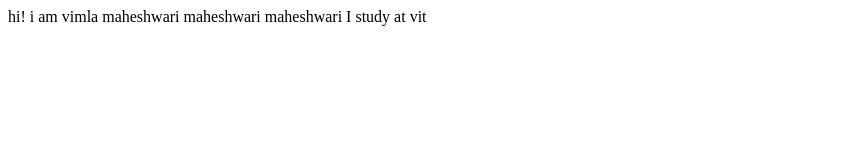
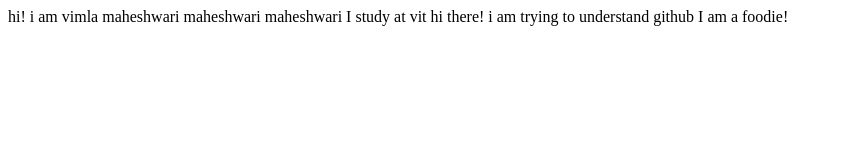
Before and after one commit to poojahb1/learn, a plain HTML site: page index.html in a window 1280 px wide. Shown: the whole page, without its empty margins (0-842 px from the left). Drawn offline with Linux system fonts and the light colour scheme.

Commit message:
pooja-hobbies

```diff
--- a/index.html
+++ b/index.html
@@ -8,5 +8,9 @@
 <body>
   hi! i am vimla maheshwari maheshwari maheshwari
   I study at vit
+
+  hi there! i am trying to understand github
+
+  I am a foodie!
 </body>
 </html>
```
